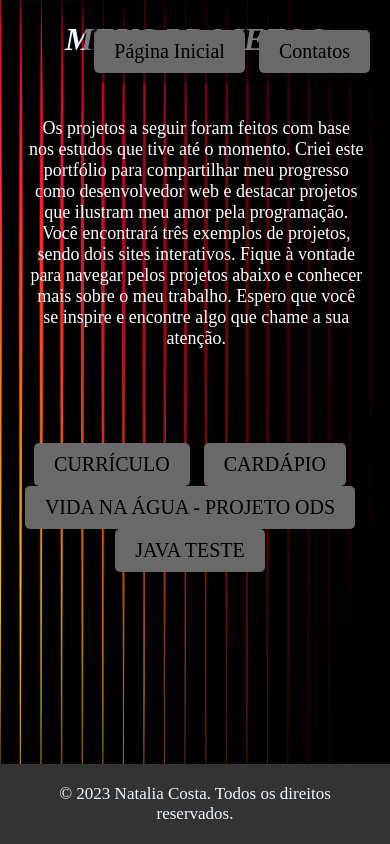
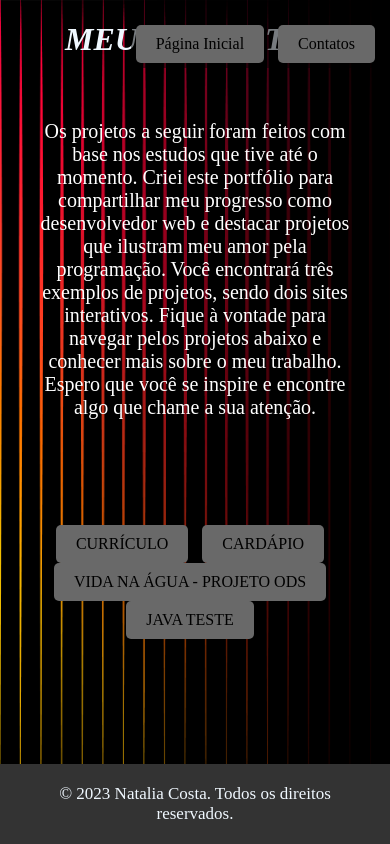
Before and after one commit to NataliaOCosta/NataliaOCosta.github.io, a plain HTML site: page pagina2.html in a window 390 px wide. Drawn offline with Linux system fonts and the light colour scheme.

Commit message:
Add files via upload

```diff
--- a/style.css
+++ b/style.css
@@ -98,29 +98,24 @@ nav a {
     align-items: center;
 }
 
+
 @media screen and (max-width: 767px) {
     .conteudo {
-        width: 90%;
-        margin: 0 auto;
-        padding: 20px;
-        font-size: 18px;
-        overflow-y: auto;
-        max-height: 70vh;
+        margin: 10px;
     }
     .foto-perfil img {
-        width: 200px;
-        height: 200px;
-        margin-top: 30px;
-    }
-    .icon-container {
-        margin-top: 20px;
+        width: 150px;
+        height: 150px;
+        margin-top: 10px;
     }
     .icon {
         font-size: 1.5em;
         margin: 0 8px;
     }
     header {
-        text-align: center;
+        padding: 5px;
     }
-
+    nav a {
+        font-size: 16px;
+    }
 }
--- a/style2.css
+++ b/style2.css
@@ -62,13 +62,15 @@ footer {
     font-size: 17px;
 }
 
+
 @media screen and (max-width: 767px) {
     .conteudo {
-        width: 90%;
-        margin: 0 auto;
-        padding: 20px;
-        font-size: 18px;
-        overflow-y: auto;
-        max-height: 70vh;
+        margin: 10px;
+    }
+    header {
+        padding: 5px;
+    }
+    nav a {
+        font-size: 16px;
     }
 }
--- a/style5.css
+++ b/style5.css
@@ -92,17 +92,27 @@ footer {
     margin: 0 auto;
 }
 
+
 @media screen and (max-width: 767px) {
-    #meu-formulario {
-        max-width: 400px;
+
+
+    .conteudo {
+        font-size: 16px;
+    }
+
+    .foto-perfil img {
+        width: 200px;
+        height: 200px;
+        margin-top: 50px;
+    }
+
+    form#meu-formulario {
+        max-width: 80%;
         margin: 0 auto;
     }
-    .campo {
-        width: 100%;
-        margin-right: 0;
-    }
+
+
 }
-
 
 
 .campo label {
```
